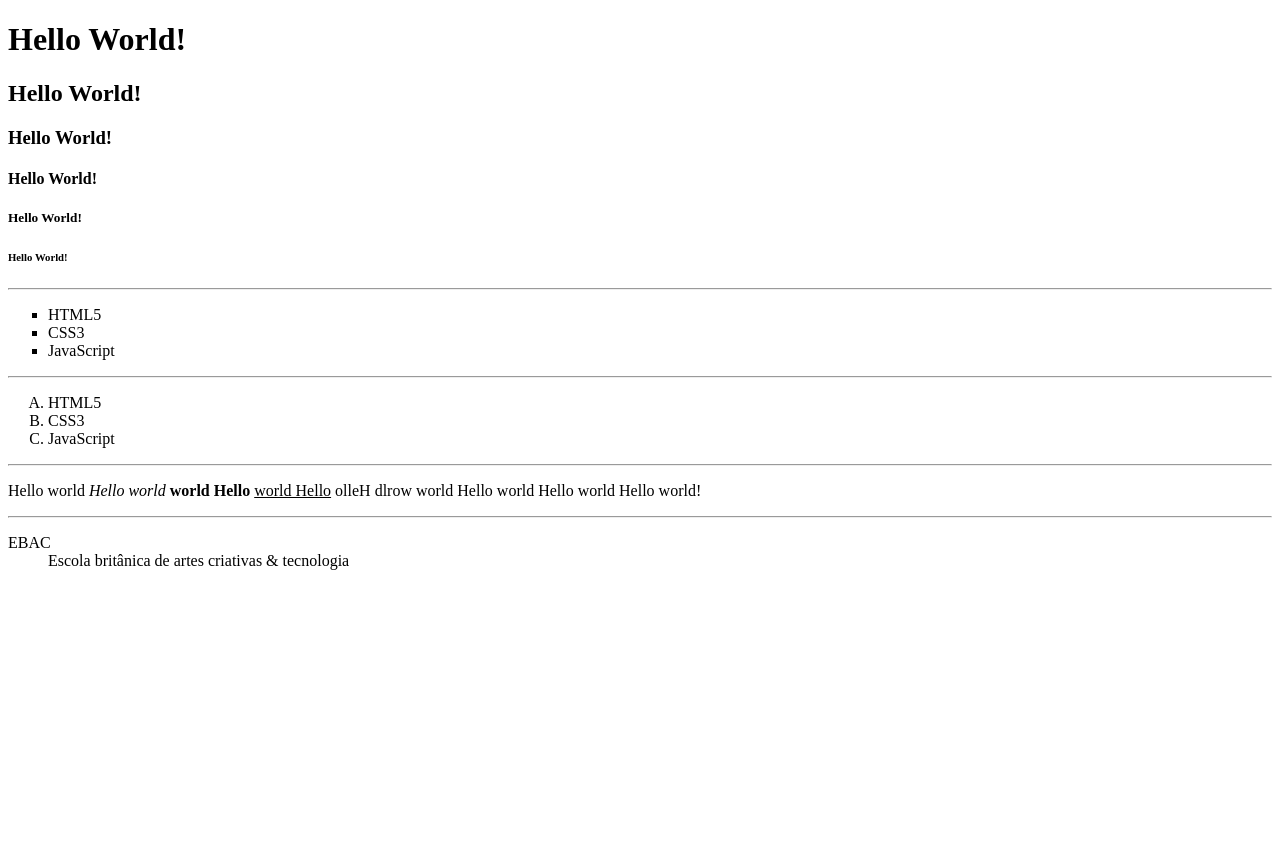
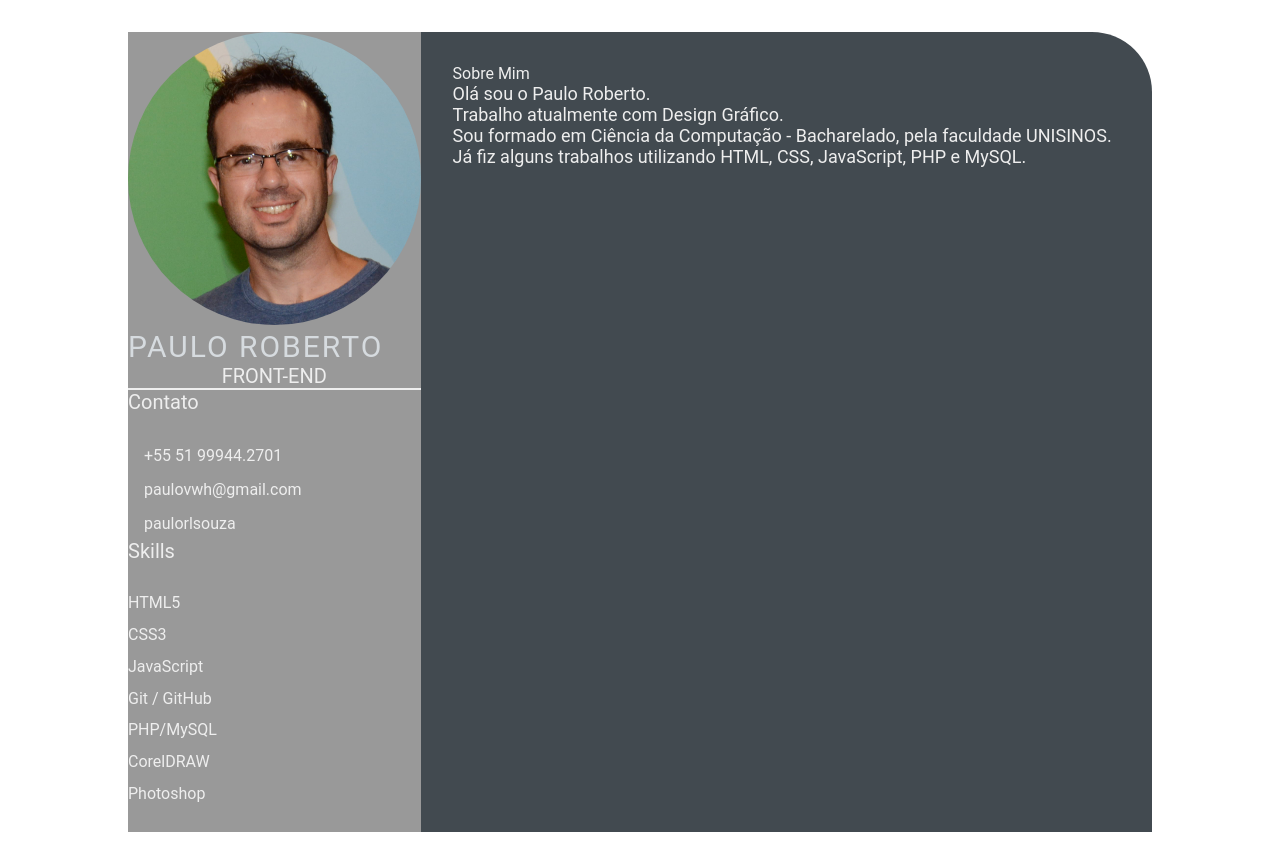
Before and after one commit to PauloRLSouza/paulorlsouza.github.io, a plain HTML site: page index.html in a window 1280 px wide. Before the commit the page ends 800 px from the top, so only its background shows below. Drawn offline with Linux system fonts and the light colour scheme.

Commit message:
estrutura HTML criada (#2)

```diff
--- a/index.html
+++ b/index.html
@@ -4,34 +4,54 @@
     <meta charset="UTF-8">
     <meta http-equiv="X-UA-Compatible" content="IE=edge">
     <meta name="viewport" content="width=device-width, initial-scale=1.0">
-    <title>EBAC | Jornada DEV</title>
-    <meta name="author" content="Paulo Roberto Lopes de Souza">
+    <title>Paulo Roberto CV</title>
+    <link rel="stylesheet" href="style.css">
 </head>
 <body>
-    <h1>Hello World!</h1>
-    <h2>Hello World!</h2>
-    <h3>Hello World!</h3>
-    <h4>Hello World!</h4>
-    <h5>Hello World!</h5>
-    <h6>Hello World!</h6>
-    <hr>
-    <ul type="square">
-        <li>HTML5</li>
-        <li>CSS3</li>
-        <li>JavaScript</li>
-    </ul>
-    <hr>
-    <ol type="A">
-        <li>HTML5</li>
-        <li>CSS3</li>
-        <li>JavaScript</li>
-    </ol>
-    <hr>
-    <p>Hello world <em>Hello world</em> <strong>world Hello</strong> <ins>world Hello</ins> <bdo dir="rtl">world Hello</bdo> world Hello world Hello world Hello world!</p>
-    <hr>
-    <dl>
-        <dt>EBAC</dt>
-        <dd>Escola britânica de artes criativas & tecnologia</dd>
-    </dl>
+    <main class="resume-contents">
+        <section class="left-section">
+            <section class="left-section-content">
+                <div class="profile">
+                    <img src="img/profile-image.jpg" alt="Profile image" class="profile-image">
+                    <p class="name">Paulo Roberto</p>
+                    <p class="profession">Front-end</p>
+                </div>
+                <div class="contact-info">
+                    <p class="left-title">Contato</p>
+                    <ul>
+                        <li><i class="fa fa-phone"></i>+55 51 99944.2701</li>
+                        <li><i class="fa fa-envelope"></i>paulovwh@gmail.com</li>
+                        <!-- <li><i class="fa fa-globe"></i>www.paulo.com</li> -->
+                        <li><i class="fa fa-github"></i>paulorlsouza</li>
+                    </ul>
+                </div>
+                <div class="skills">
+                    <p class="left-title">Skills</p>
+                    <ul>
+                        <li><p>HTML5</p></li>
+                        <li><p>CSS3</p></li>
+                        <li><p>JavaScript</p></li>
+                        <li><p>Git / GitHub</p></li>
+                        <li><p>PHP/MySQL</p></li>
+                        <li><p>CorelDRAW</p></li>
+                        <li><p>Photoshop</p></li>
+                    </ul>
+                </div>
+            </section>
+        </section>
+            <section class="right-section">
+                <div class="right-section-contents">
+                    <section class="about gap">
+                        <div class="right-title">Sobre Mim</div>
+                        <p class="about-me-contents">
+                            Olá sou o Paulo Roberto.<br>
+                            Trabalho atualmente com Design Gráfico.<br>
+                            Sou formado em Ciência da Computação - Bacharelado, pela faculdade UNISINOS.<br>
+                            Já fiz alguns trabalhos utilizando HTML, CSS, JavaScript, PHP e MySQL.<br>
+                        </p>
+                    </section>
+                </div>
+            </section>
+    </main>
 </body>
 </html>
--- /dev/null
+++ b/style.css
@@ -0,0 +1,103 @@
+* {
+    margin: 0;
+    padding: 0;
+    box-sizing: border-box;
+    list-style: none;
+    font-family: 'Roboto', sans-serif;
+}
+
+.resume-contents {
+    min-height: 100vh;
+    width: 80%;
+    margin: 2rem auto;
+    display: grid;
+    grid-template-columns: repeat(7, 1fr);
+}
+
+.left-section {
+    grid-column: span 2;
+    height: 100%;
+    background-color: #999999;
+}
+
+.right-section {
+    grid-column: span 5;
+    height: 100%;
+    background-color: #424a50;
+    border-radius: 0px 60px 0px 0px;
+}
+
+.left-section-contents{
+    padding: 2rem 2rem;
+}
+
+.profile {
+    width: 100%;
+    border-bottom: 2px solid #eeeeee;
+}
+
+.profile .profile-image {
+    width: 100%;
+    border-radius: 100%;
+}
+
+.name {
+    color: #D6DBDF;
+    font-size: 30px;
+    letter-spacing: 2px;
+    text-transform: uppercase;
+}
+
+.profession {
+    color: #eeeeee;
+    font-size: 20px;
+    text-transform: uppercase;
+    text-align: center;
+}
+
+/* .contact-info { border-bottom: 2px solid #1B2631; } */
+.left-title {
+    color: #eeeeee;
+    font-size: 20px;
+}
+
+.contact-info ul {
+    padding-top: 1.5rem;
+}
+
+.contact-info ul li,
+.references ul li {
+    padding: .4rem 0;
+    color: #eeeeee;
+}
+
+.contact-info ul li i,
+.references ul li i {
+    padding-right: 1rem;
+    font-size: 18px;
+    color: #eeeeee;
+}
+
+.skills ul {
+    padding-top: 1.5rem;
+}
+.skills ul li p {
+    padding: .4rem 0;
+    color: #eeeeee;
+}
+
+.right-section-contents {
+    padding: 2rem 2rem;
+}
+
+.right-title {
+    color: #eeeeee;
+}
+
+.gap {
+    padding-bottom: 2rem;
+}
+.about-me-contents {
+    font-size: 18px;
+    color: #eeeeee;
+}
```
Also changed, not shown: img/profile-image.jpg (added).
